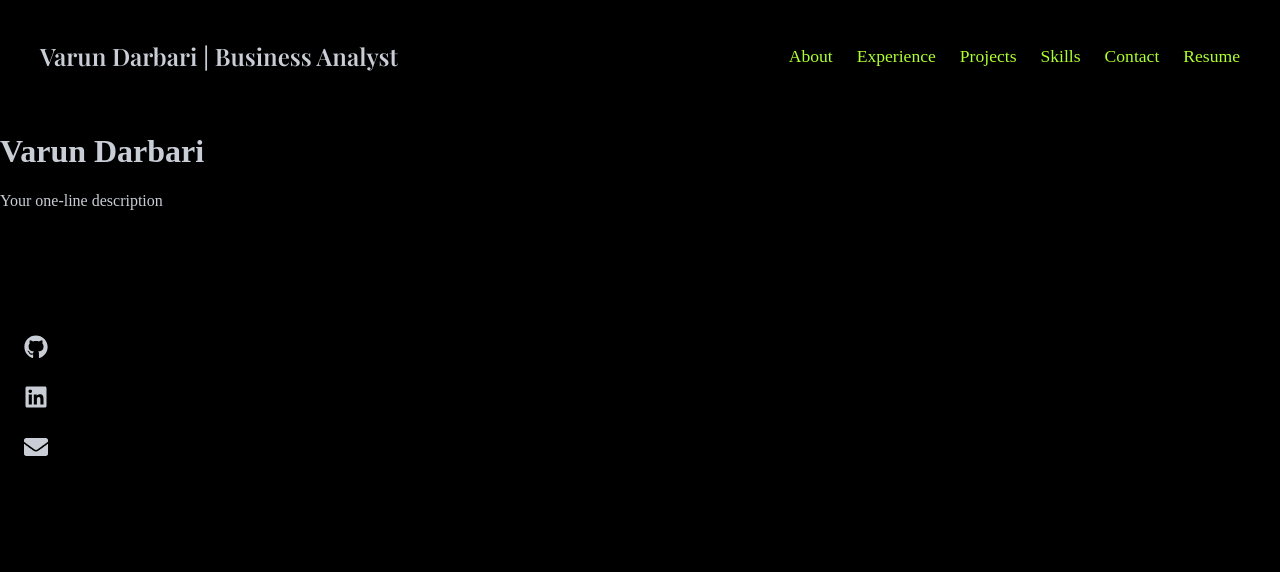
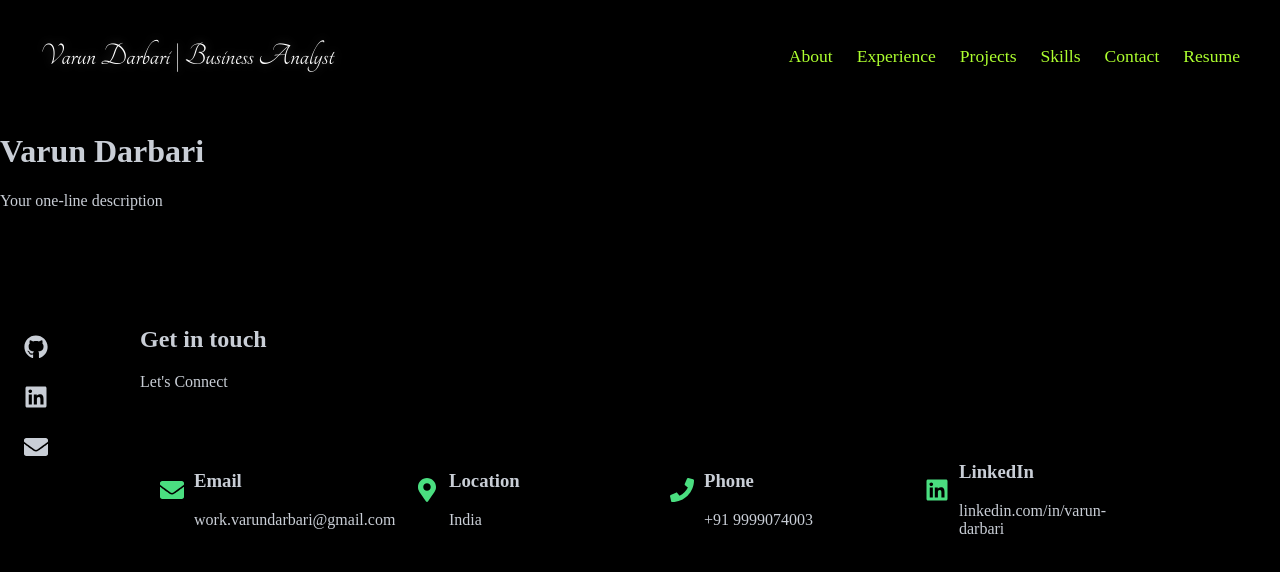
Before and after one commit to Darbari-V/VarunDarbari.github.io, a React (Vite) app: page / in a window 1280 px wide. Shown: the top 572 px of the page. Built offline with nearby package versions, Linux system fonts and the light colour scheme.

Commit message:
Update the Contact information

```diff
--- a/index.html
+++ b/index.html
@@ -8,6 +8,7 @@
     <link rel="preconnect" href="https://fonts.googleapis.com">
     <link rel="preconnect" href="https://fonts.gstatic.com" crossorigin>
     <link href="https://fonts.googleapis.com/css2?family=Playfair+Display:wght@600&display=swap" rel="stylesheet">
+    <link href="https://fonts.googleapis.com/css2?family=Tangerine:wght@400;700&display=swap" rel="stylesheet">
   </head>
   <body>
     <div id="root"></div>
--- a/src/App.css
+++ b/src/App.css
@@ -1,8 +1,11 @@
 
 
 .brand {
-  font-family: 'Playfair Display', serif;
-  font-size: 1.5rem;
+  font-family: 'Tangerine';
+  font-size: 2rem;
+  font-weight: 400;
+  color: #ffffff;
+  text-shadow: 0 0 10px rgba(255, 255, 255, 0.25);
 }
 
 .site-header {
@@ -47,3 +50,42 @@
   color: #4ade80;
   transform: scale(1.2);
 }
+
+.contact {
+  padding: 80px 24px;
+  max-width: 1000px;
+  margin: 0 auto;
+}
+
+.card-grid {
+  display: grid;
+  grid-template-columns: repeat(auto-fit, minmax(220px, 1fr));
+  gap: 20px;
+  margin-top: 32px;
+}
+
+.card {
+  display: flex;
+  align-items: center;
+  gap: 10px;
+  padding: 20px;
+  background: var(--card-bg);
+  border: 1px solid var(--border);
+  border-radius: 12px;
+  color: var(--text);
+  text-decoration: none;
+  transition: transform 0.2s, border-color 0.2s;
+}
+
+.card:hover {
+  transform: translateY(-4px);
+  border-color: #4ade80;
+}
+
+.card-icon {
+  font-size: 1.5rem;
+  color: #4ade80;
+  flex-shrink: 0;
+}
+
+.card-text h4, .card-text p { margin: 0; }
--- a/src/App.jsx
+++ b/src/App.jsx
@@ -1,6 +1,8 @@
 import Header from './components/Header'
 import Hero from './components/Hero'
 import SocialSidebar from './components/SocialSidebar'
+import Contact from './components/Contact'
+
 import './App.css'
 
 function App() {
@@ -9,6 +11,7 @@ function App() {
       <Header />
       <SocialSidebar />
       <Hero/>
+      <Contact/>
     </div>
     )
 }
--- /dev/null
+++ b/src/components/Contact.jsx
@@ -0,0 +1,25 @@
+import ContactCard from './ContactCard'
+
+import { FaEnvelope, FaMapMarkerAlt, FaPhone, FaGithub, FaLinkedin } from 'react-icons/fa'
+
+const contacts = [
+  { icon: FaEnvelope, label: 'Email', value: 'work.varundarbari@gmail.com', href: 'mailto:work.varundarbari@gmail.com' },
+  { icon: FaMapMarkerAlt, label: 'Location', value: 'India' },
+  { icon: FaPhone, label: 'Phone', value: '+91 9999074003', href: 'tel:+919999074003' },
+//  { icon: FaGithub, label: 'GitHub', value: 'github.com/Darbari-V', href: 'https://github.com/Darbari-V' },
+  { icon: FaLinkedin, label: 'LinkedIn', value: 'linkedin.com/in/varun-darbari', href: 'https://www.linkedin.com/in/varun-darbari' },
+]
+
+function Contact(){
+    return(
+        <section id="contact" className="contact">
+            <h2>Get in touch</h2>
+            <p className="section-intro">Let's Connect</p>
+            <div className="card-grid">
+                {contacts.map((c) => (<ContactCard key={c.label} {...c} />))}
+            </div>
+        </section>
+    )
+}
+
+export default Contact
--- /dev/null
+++ b/src/components/ContactCard.jsx
@@ -0,0 +1,20 @@
+function ContactCard({ icon: Icon, label, value, href }) {
+  const Tag = href ? 'a' : 'div'
+
+  return (
+    <Tag
+      className="card"
+      href={href}
+      target={href && href.startsWith('http') ? '_blank' : undefined}
+      rel={href && href.startsWith('http') ? 'noreferrer' : undefined}
+    >
+      <Icon className="card-icon" />
+      <div className="card-text">
+        <h3>{label}</h3>
+        <p>{value}</p>
+      </div>
+    </Tag>
+  )
+}
+
+export default ContactCard
--- a/src/components/Header.jsx
+++ b/src/components/Header.jsx
@@ -8,7 +8,7 @@ return (
         <a href="#experience">Experience</a>
         <a href="#projects">Projects</a>
         <a href="#skills">Skills</a>
-        <a href="#Contact">Contact</a>
+        <a href="#contact">Contact</a>
         <a href="/Resume.pdf" target="_blank" rel="noreferrer">Resume</a>
     </nav>
 </header>)
```
